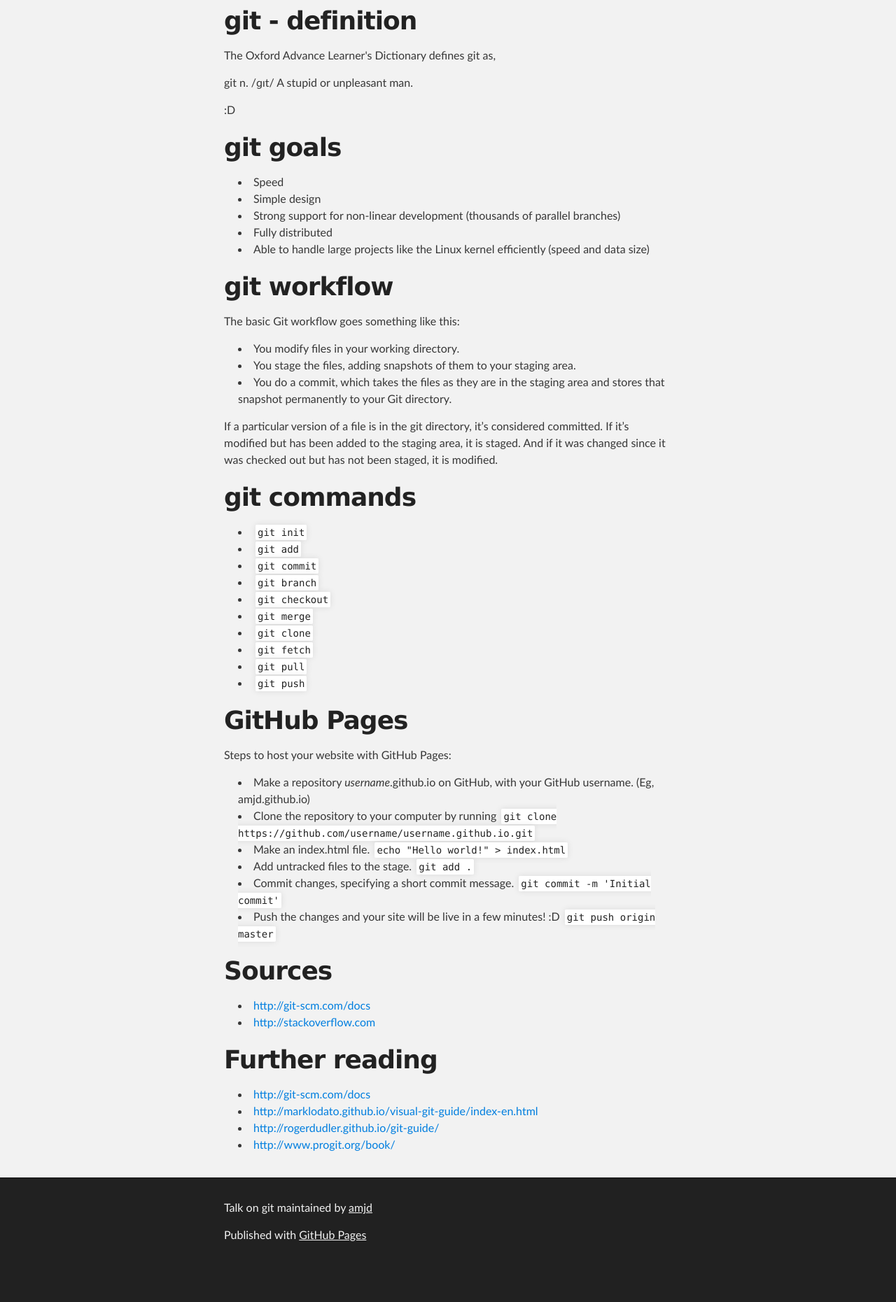
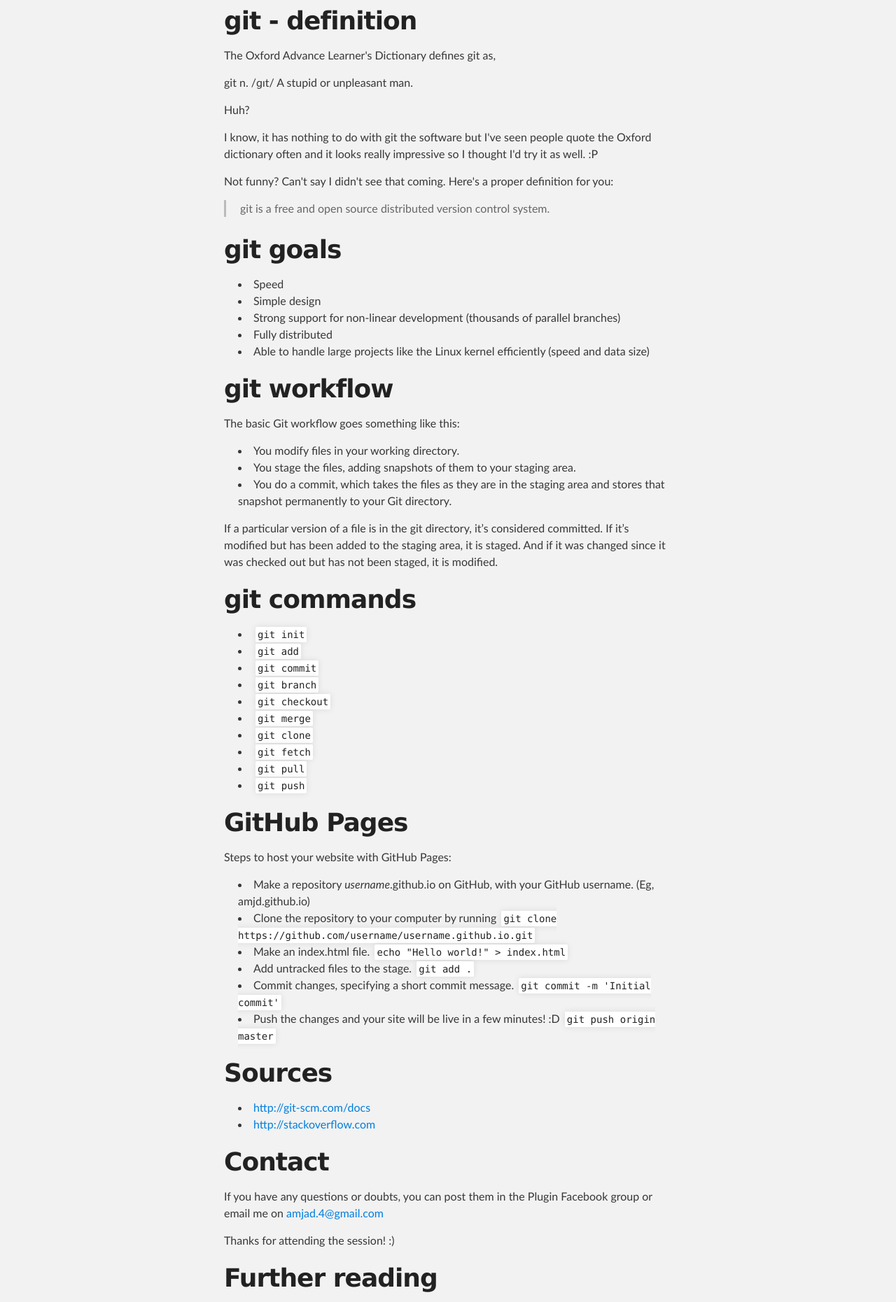
Before and after one commit to amjd/git-talk, a plain HTML site: page index.html in a window 1280 px wide. Shown: the part 389-2250 px from the top of the page at 70% size. Before the commit the page ends 2201 px from the top, so only its background shows below. Drawn offline with Linux system fonts and the light colour scheme.

```diff
--- a/index.html
+++ b/index.html
@@ -45,7 +45,15 @@
 
 <p>git n. /ɡɪt/ A stupid or unpleasant man.</p>
 
-<p>:D</p>
+<p>Huh?</p>
+
+<p>I know, it has nothing to do with git the software but I've seen people quote the Oxford dictionary often and it looks really impressive so I thought I'd  try it as well. :P</p>
+
+<p>Not funny? Can't say I didn't see that coming. Here's a proper definition for you:</p>
+
+<blockquote>
+<p>git is a free and open source distributed version control system.   </p>
+</blockquote>
 
 <h1>
 <a name="git-goals" class="anchor" href="#git-goals"><span class="octicon octicon-link"></span></a>git goals</h1>
@@ -105,6 +113,13 @@
 <li><a href="http://git-scm.com/docs">http://git-scm.com/docs</a></li>
 <li><a href="http://stackoverflow.com">http://stackoverflow.com</a></li>
 </ul><h1>
+<a name="contact" class="anchor" href="#contact"><span class="octicon octicon-link"></span></a>Contact</h1>
+
+<p>If you have any questions or doubts, you can post them in the Plugin Facebook group or email me on <a href="mailto:amjad.4@gmail.com">amjad.4@gmail.com</a></p>
+
+<p>Thanks for attending the session! :)</p>
+
+<h1>
 <a name="further-reading" class="anchor" href="#further-reading"><span class="octicon octicon-link"></span></a>Further reading</h1>
 
 <ul>
```
Also changed, not shown: params.json (+1 -1 lines).
